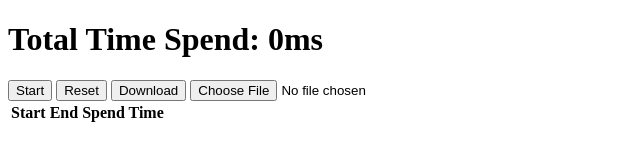
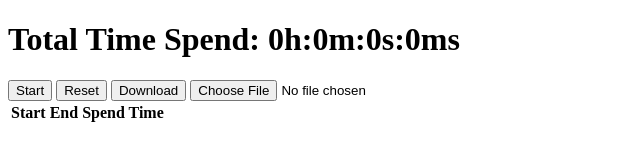
Before and after one commit to danielnehrig/counter-ch, a plain HTML site: page index.html in a window 1280 px wide. Shown: the whole page, without its empty margins (0-640 px from the left). Drawn offline with Linux system fonts and the light colour scheme.

Commit message:
add time converter

```diff
--- a/index.html
+++ b/index.html
@@ -8,7 +8,7 @@
 </head>
 
 <body>
-  <h1 id="displayTime">Total Time Spend: 0</h1>
+  <h1 id="displayTime">Total Time Spend:</h1>
   <button id="counter">Start</button>
   <button id="reset">Reset</button>
   <a href="" download="data.json" id="download" type="button" value="Download"><Button>Download</Button></a>
--- a/index.js
+++ b/index.js
@@ -50,6 +50,7 @@ const resetHandler = () => {
   buffer = [];
   localStorage.setItem("persistance", JSON.stringify(persistance));
   displayTable();
+  displayCounter();
 };
 
 /**
@@ -117,8 +118,9 @@ const calculateCurrentPastTime = () => {
  */
 const displayCounter = () => {
   const data = calculateCurrentPastTime();
+  const time = timeConverter(data);
   if (displayTime) {
-    displayTime.innerHTML = `Total Time Spend: ${data}ms`;
+    displayTime.innerHTML = `Total Time Spend: ${time}`;
   }
 };
 
@@ -136,7 +138,7 @@ const displayTable = () => {
 
       start.innerHTML = new Date(data[0]).toLocaleTimeString();
       end.innerHTML = new Date(data[1]).toLocaleTimeString();
-      time.innerHTML = get_time(data);
+      time.innerHTML = timeConverter(get_time(data));
 
       row.appendChild(start);
       row.appendChild(end);
@@ -145,6 +147,18 @@ const displayTable = () => {
       displayTimeTable.appendChild(row);
     });
   }
+};
+
+/**
+ * Converts the time to a human readable format
+ * @param {number} time
+ */
+const timeConverter = (time) => {
+  const hours = Math.floor(time / 3600000);
+  const minutes = Math.floor((time - hours * 3600000) / 60000);
+  const seconds = Math.floor((time - hours * 3600000 - minutes * 60000) / 1000);
+  const milliseconds = time % 1000;
+  return `${hours}h:${minutes}m:${seconds}s:${milliseconds}ms`;
 };
 
 /**
```
